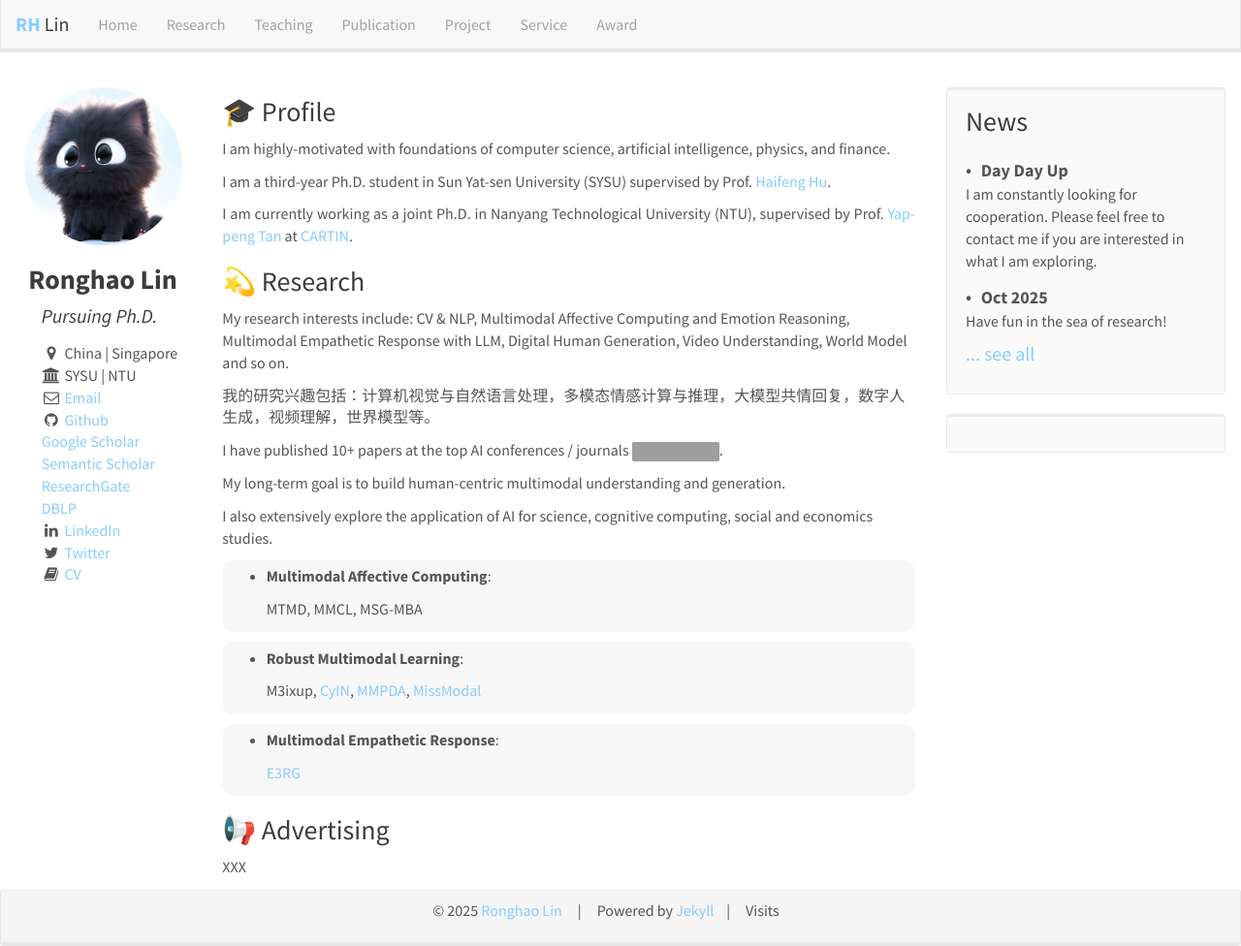
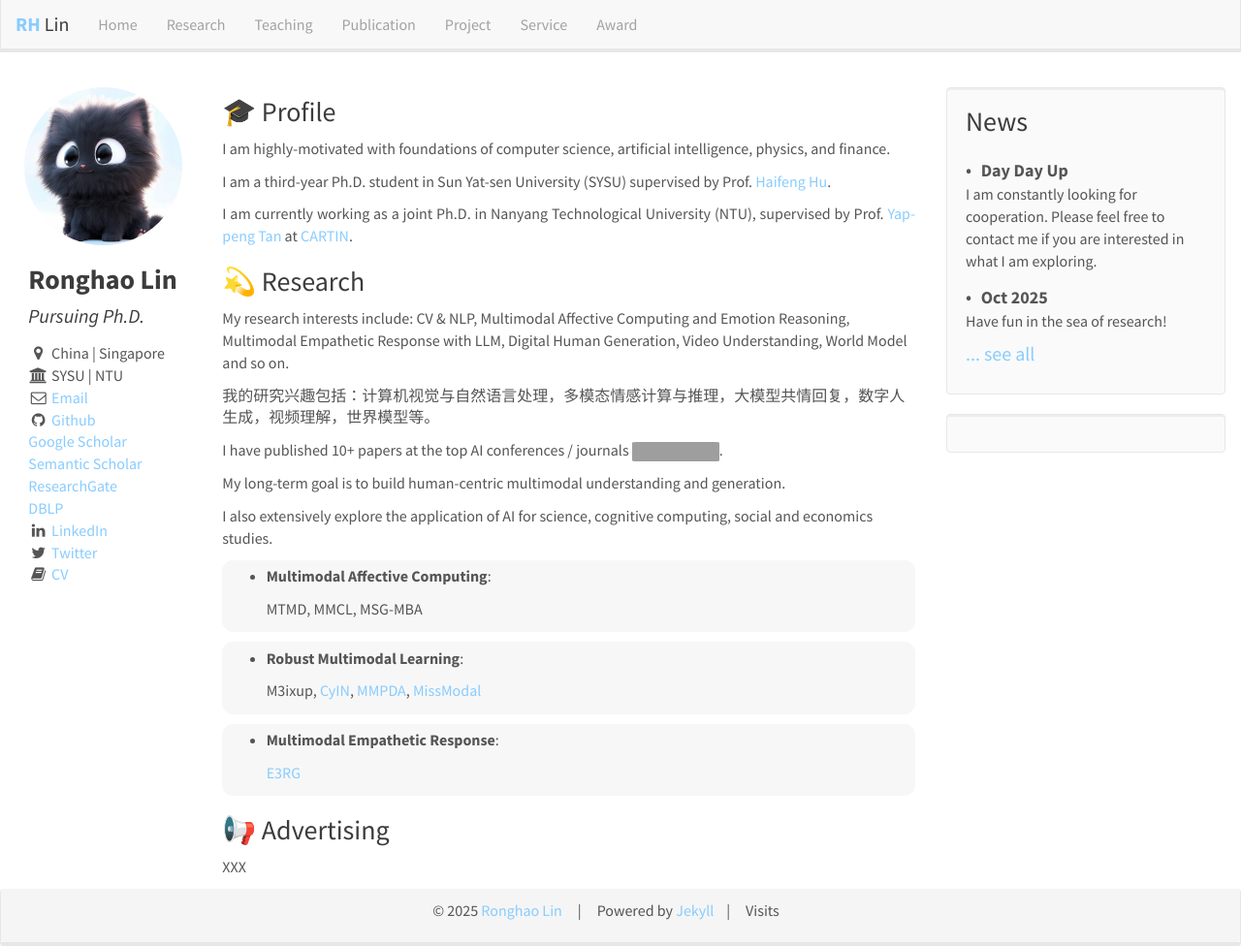
Before and after one commit to RH-Lin/rh-lin.github.io, a Jekyll site: the page built from _pages/home.md, in a window 1280 px wide and 976 px high. Shown: the whole window at 97% size. Built offline with Jekyll 4.4.1, drawn with Linux system fonts in a browser that asks for light colours; nearby versions of some CDN libraries; comment, search, counter and statistics services are not loaded; a style sheet for code colours, icons or effects is not loaded; grey boxes are pictures that could not be loaded.

Commit message:
Reinitialize

```diff
--- a/_includes/pi.html
+++ b/_includes/pi.html
@@ -10,7 +10,7 @@
   <h3><strong>{{ member.name }}</strong></h3>
 </div>
 
-<ul class="social-icons hidden-xs hidden-sm" style="margin-left: -10pt;list-style: none">
+<ul class="social-icons hidden-xs hidden-sm" style="margin-left: -20pt;list-style: none">
   {% if member.identity %}
     <li><div style="white-space: normal; margin-bottom: 1em;"><h4><i>{{ member.identity }}</i></h4></div></li>
   {% endif %}
```
